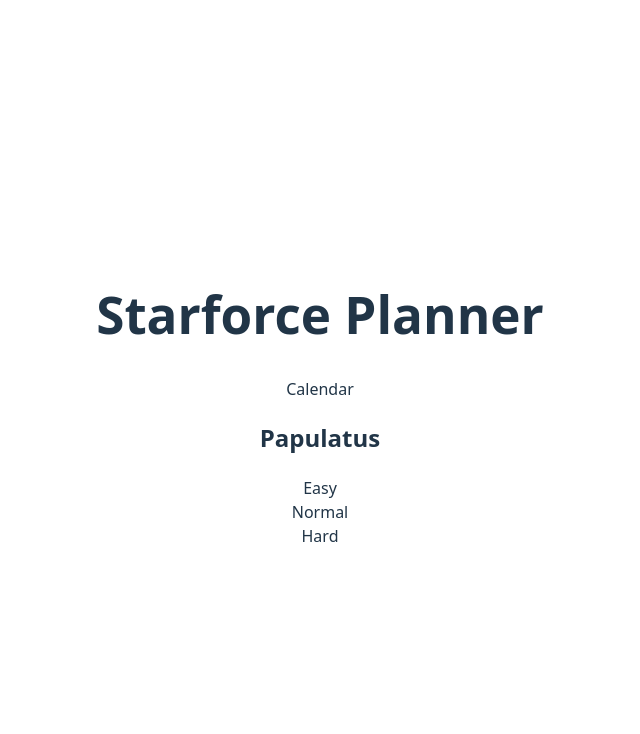
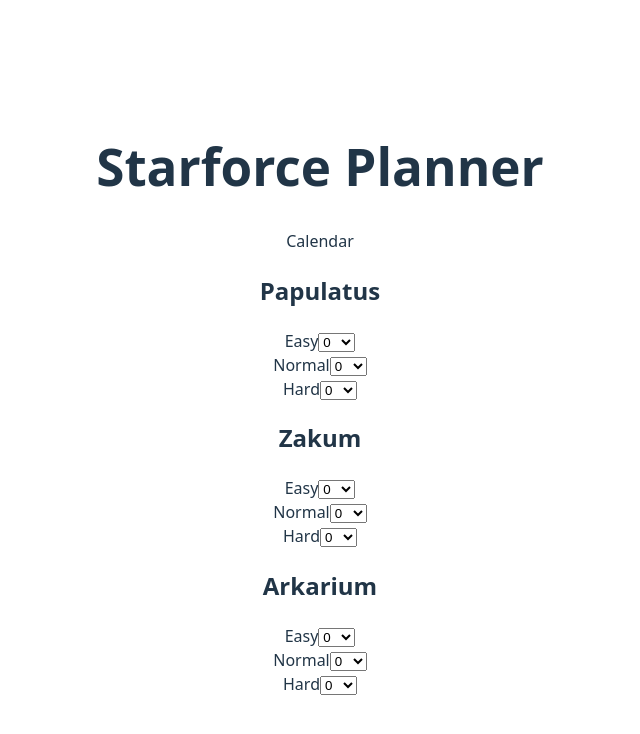
Before and after one commit to wajeff/starforce-planner, a React (Vite) app: page / in a window 1280 px wide. Shown: the top 734 px of the page, without its empty margins (320-960 px from the left). Built offline with nearby package versions, Linux system fonts and the light colour scheme.

Commit message:
Completed clears selection

```diff
--- a/src/App.jsx
+++ b/src/App.jsx
@@ -1,27 +1,59 @@
 import { useState } from 'react'
-import reactLogo from './assets/react.svg'
-import viteLogo from '/vite.svg'
 import Calendar from './components/Calendar'
 import BossSelection from './components/BossSelection'
 import './App.css'
 
-const bosses = {
-  Papulatus:{
-    Easy:{Clears: 0, value: 684500},
-    Normal:{Clears: 0, value: 2664500},
-    Hard: {Clears: 0, value: 26450000}
-  },
-}
-
-
 
 function App() {
+  const [bosses, setBosses] = useState({
+    Papulatus: {
+      Easy: { clears: 0, value: 684500 },
+      Normal: { clears: 0, value: 2664500 },
+      Hard: { clears: 0, value: 26450000 }
+    },
+    Zakum:{
+      Easy: { clears: 0, value: 684500 },
+      Normal: { clears: 0, value: 2664500 },
+      Hard: { clears: 0, value: 26450000 }
+    },
+    Arkarium:{
+      Easy: { clears: 0, value: 684500 },
+      Normal: { clears: 0, value: 2664500 },
+      Hard: { clears: 0, value: 26450000 }
+    },
+  })
+
+  const weeklyClearLimit = [0,1,2,3,4,5,6,7,8,9,10,11,12]
 
   return (
     <>
-     <h1>Starforce Planner</h1>
-     <Calendar/>
-     <BossSelection bossName ={'Papulatus'} bosses={bosses}/>
+      <h1>Starforce Planner</h1>
+      <Calendar/>
+      {
+        Object.keys(bosses).map(key=>(
+          <BossSelection
+            key={key}
+            clears={bosses[key]}
+            bossName={key}
+            bosses={bosses}
+            weeklyClearLimit={weeklyClearLimit}
+            updateClears={(difficulty, newValue) =>
+              setBosses(prev => ({
+                ...prev,
+                  key: {
+                    ...prev.key,
+                    [difficulty]: {
+                      ...prev.key[difficulty],
+                      clears: newValue
+                    }
+                  }
+              }))
+            }
+          />
+        ))
+      }
+
+
     </>
   )
 }
--- a/src/components/BossSelection.jsx
+++ b/src/components/BossSelection.jsx
@@ -1,13 +1,24 @@
-const BossSelection = ({bossName, bosses}) => {
+const BossSelection = ({bossName, bosses, updateClears, weeklyClearLimit}) => {
   return (
     <div>
       <div>
+
         <h2>{bossName}</h2>
-        {Object.entries(bosses[bossName]).map(([difficulty, count])=>(
-          <div key ={difficulty}>
-            {difficulty}
-          </div>
-        ))}
+          {Object.keys(bosses[bossName]).map(key=>
+          <section key={key}>
+            <label htmlFor="clear-select">{key}</label>
+            <select name ='bosses' id ='clear-select'>
+              {weeklyClearLimit.map(number=>
+              <option key={number} value="{number}">{number}</option>
+            )}
+            </select>
+
+          </section>
+
+
+        )}
+
+
       </div>
     </div>
   )
```
